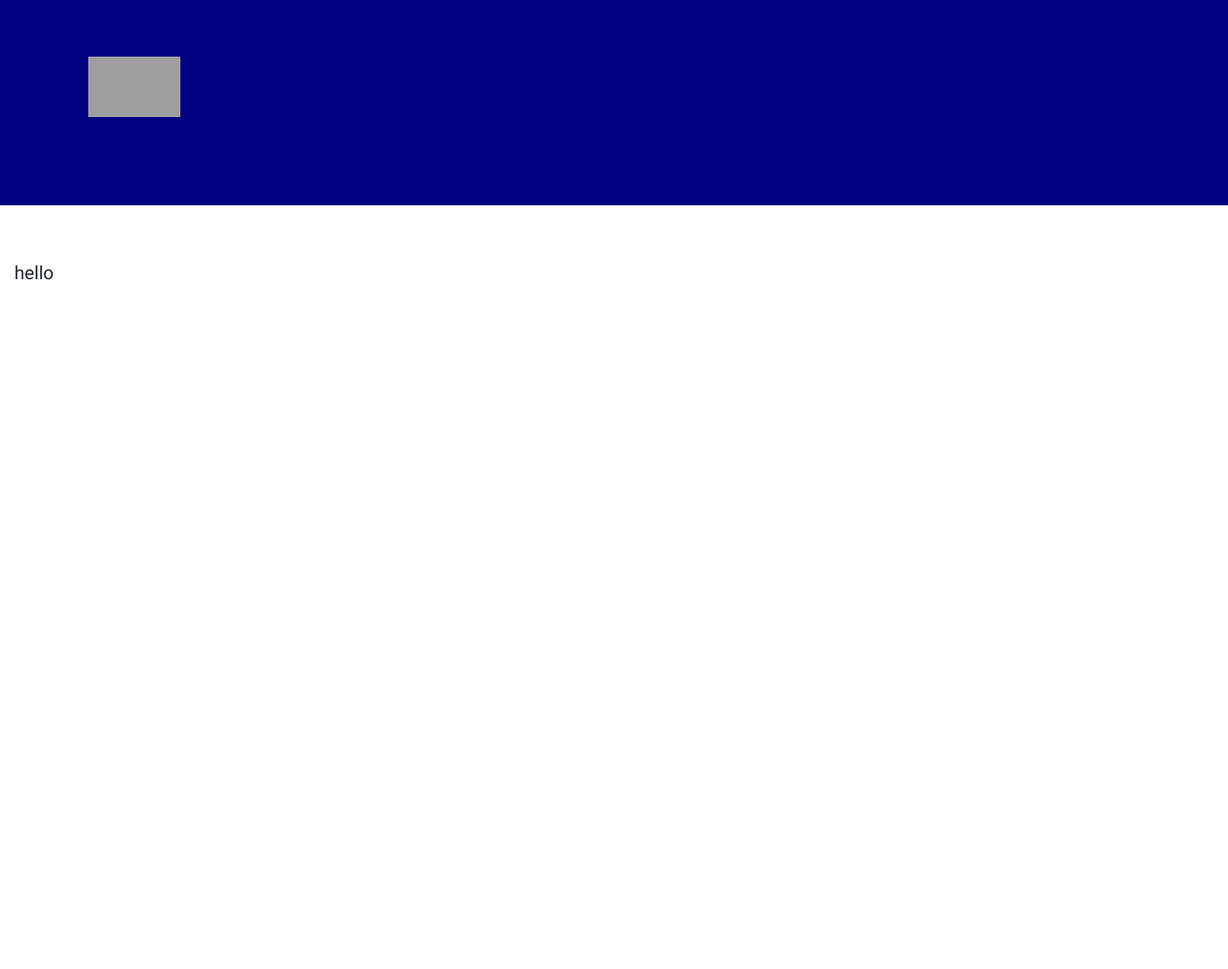
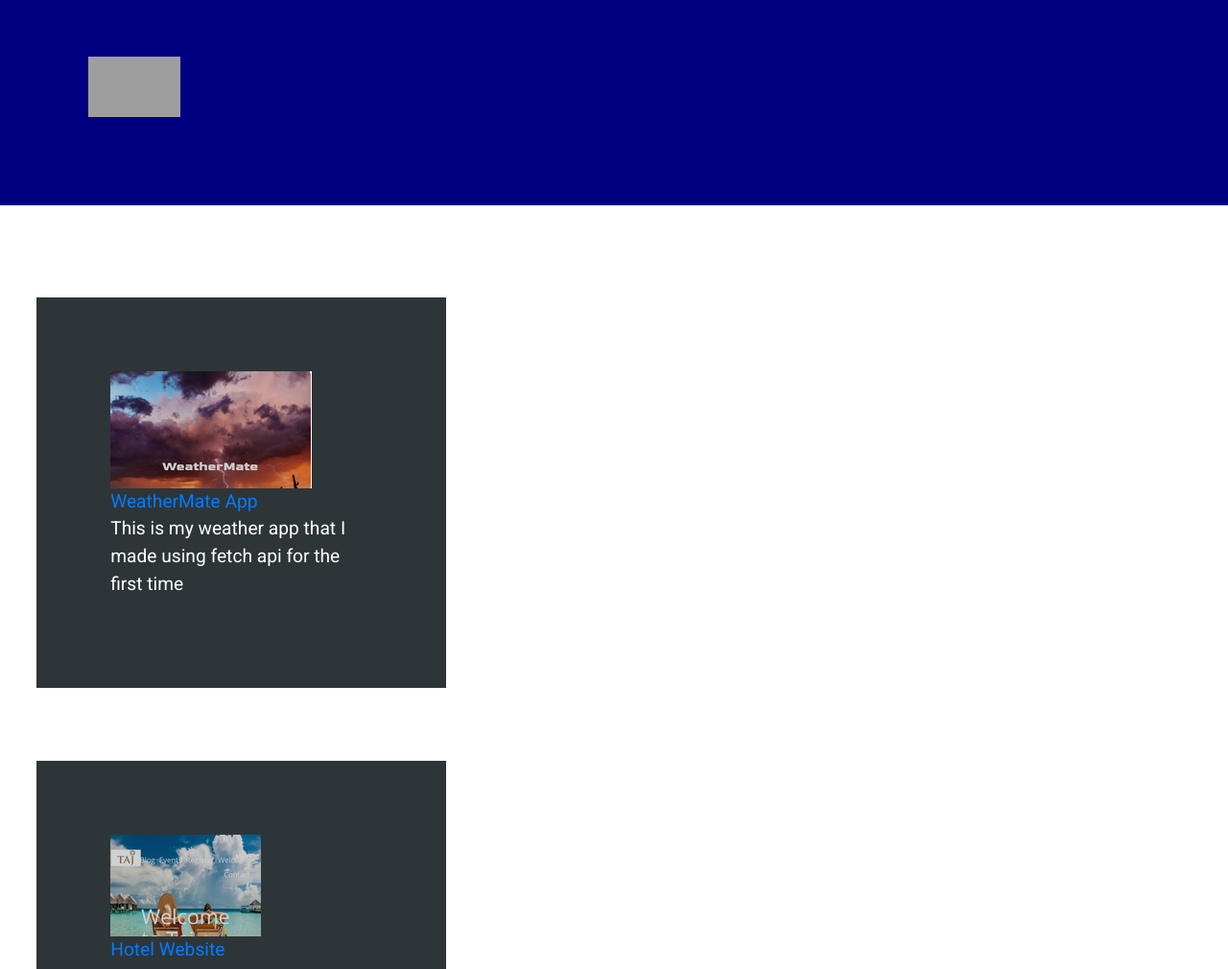
Before and after one commit to KyleTimothy/KyleSite, a plain HTML site: page index.html in a window 1280 px wide. Shown: the part 2422-3432 px from the top of the page at 96% size. Before the commit the page ends 2722 px from the top, so only its background shows below. Drawn offline with nearby package versions, Linux system fonts and the light colour scheme; grey boxes are pictures that could not be loaded; a web font is replaced by a local one.

Commit message:
Update index.html

```diff
--- a/index.html
+++ b/index.html
@@ -110,7 +110,7 @@
 </div>
     <div class="col" id="blueAbout" >
 
-        <img id="aboutPic" src="https://scontent.fmem1-2.fna.fbcdn.net/v/t1.0-9/12191848_10205523567950778_6411641714770201850_n.jpg?_nc_cat=111&ccb=2&_nc_sid=e007fa&_nc_ohc=C20TEnhfwOAAX9dWxlp&_nc_ht=scontent.fmem1-2.fna&oh=282703427a3dc583e769c4f13da30ca1&oe=5FCCA928" alt="">
+        <img id="aboutPic" src="https://scontent.fmem1-2.fna.fbcdn.net/v/t1.0-9/294043_2036110499959_3350884_n.jpg?_nc_cat=102&ccb=2&_nc_sid=cdbe9c&_nc_ohc=PRkuP5tb_vgAX_Y4IOo&_nc_ht=scontent.fmem1-2.fna&oh=3dc9ab97482b2ecbbc84d5c80a9640af&oe=5FFBFC15" alt="">
         <h3 id="about">About</h3>
 
         <p>My name is Kyle Timothy. I have been in the information technology industry for about Seven years now.  Ranging from help desk, desktop support,
@@ -198,10 +198,12 @@ Human resource administrator for service members on the USS BLUE RIDGE LCC-19; p
 
 <!-- <div class="container-fluid">
     <div class="row" id="jobs">
+
         <div class="col-sm-4" >
 
             <img class="jobImages" src="./images/Louis-Dreyfus-Company-902x420.png" alt="">
         </div>
+
      <div class="col-sm-6">
 <h3 id="work">Work Experience</h3>
 <br>
@@ -213,6 +215,7 @@ Human resource administrator for service members on the USS BLUE RIDGE LCC-19; p
 
         </div>
   <hr>
+
         <div class="col-sm-4">
 
                         <img class="jobImages" src="./images/clipart1580134(1).png" alt="">
@@ -232,6 +235,7 @@ Human resource administrator for service members on the USS BLUE RIDGE LCC-19; p
 
                     </div>
 <br>
+
 
                     <div class="col-sm-4" >
 
@@ -254,6 +258,7 @@ Human resource administrator for service members on the USS BLUE RIDGE LCC-19; p
 
                     </div>
 <hr>
+
                     <div class="col-sm-4" >
 
                         <img class="jobImages" id = "stubbornIMG" src="https://download.logo.wine/logo/Sonic_Healthcare/Sonic_Healthcare-Logo.wine.png" alt="">
@@ -274,25 +279,39 @@ Human resource administrator for service members on the USS BLUE RIDGE LCC-19; p
 
                     </div>
 
+
+
     </div>
  -->
 
     <div class="container-fluid">
         <div class="row">
 
-            <div class="col-sm-8">
+            <div class="col-sm-4" id="weatherApp">
 
-                <span>
-                    hello
-                </span>
+                <img src="./weathermateapp.png" alt="">
+<br>
+             <a href="https://weathermateapp.netlify.app">WeatherMate App</a>
+                 <p>This is my weather app that I made using fetch api for the first time</p>
+
             </div>
-        </div>
+            <div class="col-sm-4" id="hotelSite">
+
+                <img src="./hotel.png" alt="">
+                <br>
+                             <a href="https://hoteldream.netlify.app">Hotel Website</a>
+                                 <p>This is was my first time making a full website.</p>
+            </div>
+
     </div>
 
 
 
 </div>
+ <footer id="foot">
 
+
+ </footer>
 <script src="code.js"></script>
 </body>
 </html>
```
